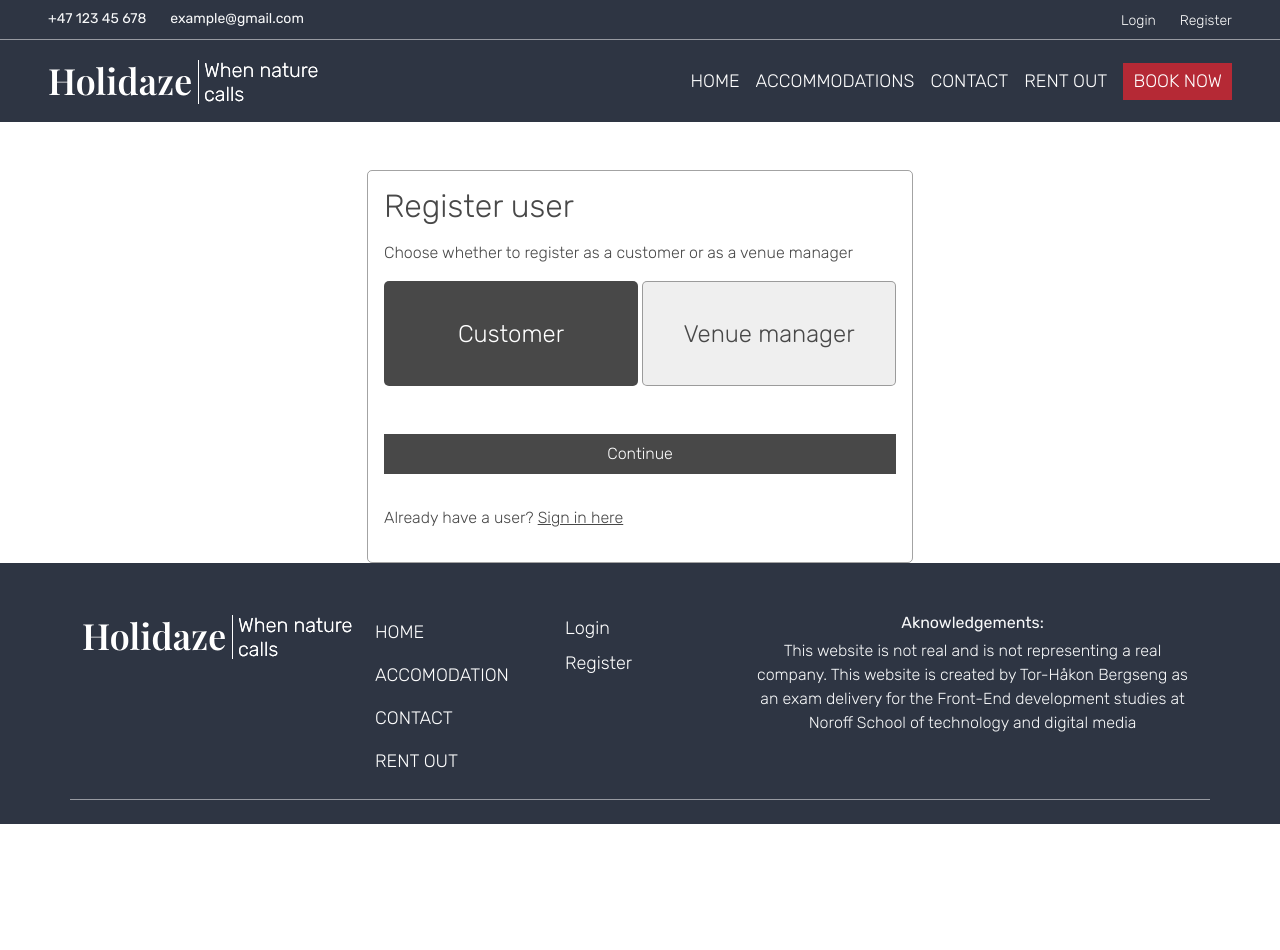
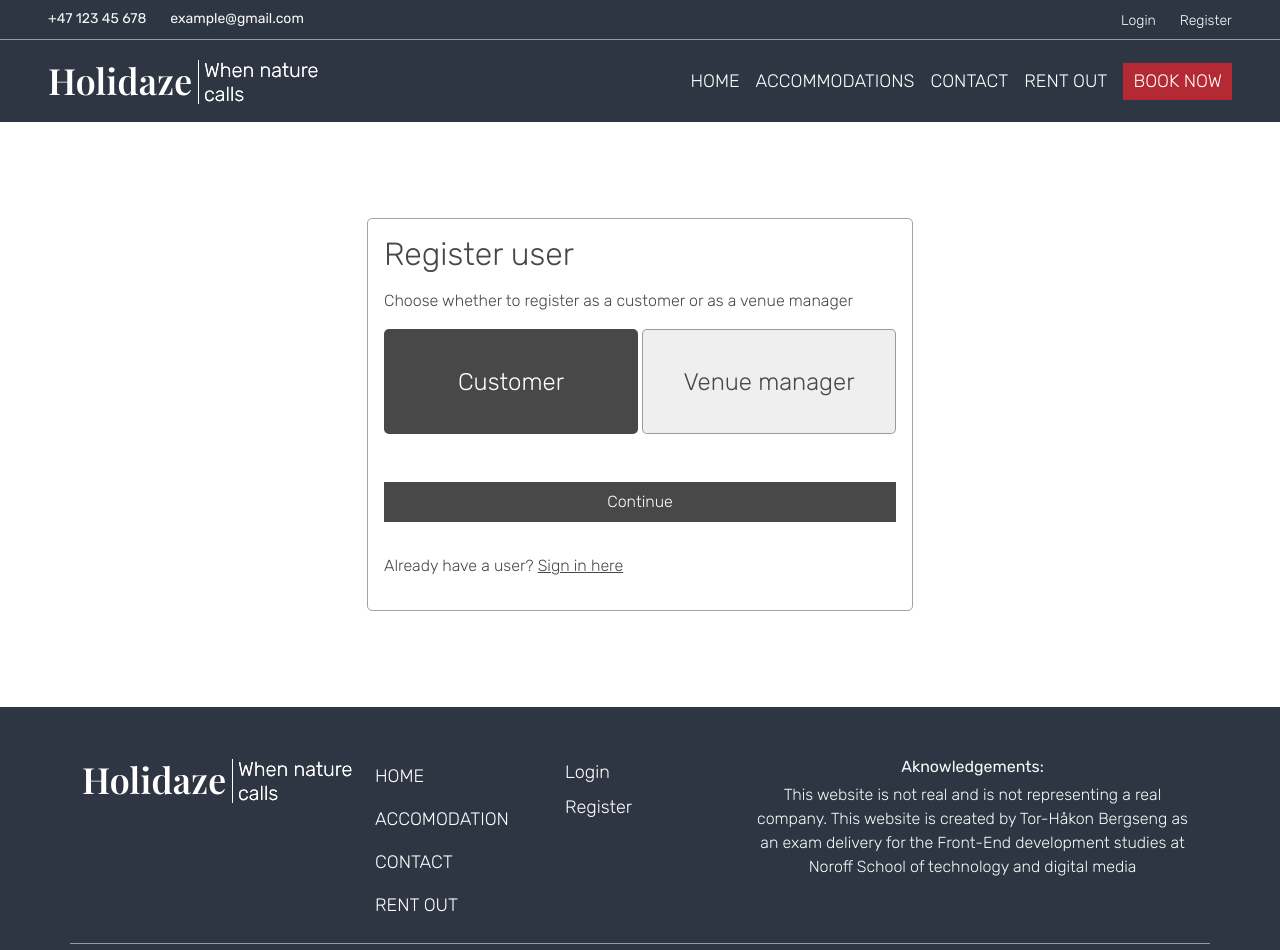
Before and after one commit to teehbee/project-exam-2, a React (Vite) app: page /register in a window 1280 px wide. Shown: the top 950 px of the page. Before the commit the page ends 824 px from the top, so only its background shows below. Built offline with nearby package versions, Linux system fonts and the light colour scheme; a web font is replaced by a local one.

Commit message:
corrections to margin on forms

```diff
--- a/src/components/forms/LoginForm.tsx
+++ b/src/components/forms/LoginForm.tsx
@@ -46,8 +46,8 @@ function LoginForm() {
 
   return (
     <div className="container">
-      <div className="row">
-        <div className="col-12 col-md-6 mx-auto mt-5">
+      <div className="row my-5">
+        <div className="col-12 col-md-6 mx-auto my-5">
           <div className="custom-border-gray text-start p-3">
             <h1 className="fs-1-5rem-to-2rem fw-light">Login</h1>
             <form onSubmit={handleSubmit(onSubmit)}>
--- a/src/pages/register/register.tsx
+++ b/src/pages/register/register.tsx
@@ -13,9 +13,9 @@ const Register: React.FC = () => {
   };
 
   return (
-    <div className="container">
+    <div className="container my-5">
       <div className="row">
-        <div className="col-12 col-md-6 mx-auto mt-5">
+        <div className="col-12 col-md-6 mx-auto my-5">
           <div className="custom-border-gray text-start p-3">
             <h1 className="fs-1-5rem-to-2rem fw-light">Register user</h1>
             <p className="fw-light fs-0-75rem-to-1rem pt-2">Choose whether to register as a customer or as a venue manager</p>
```
